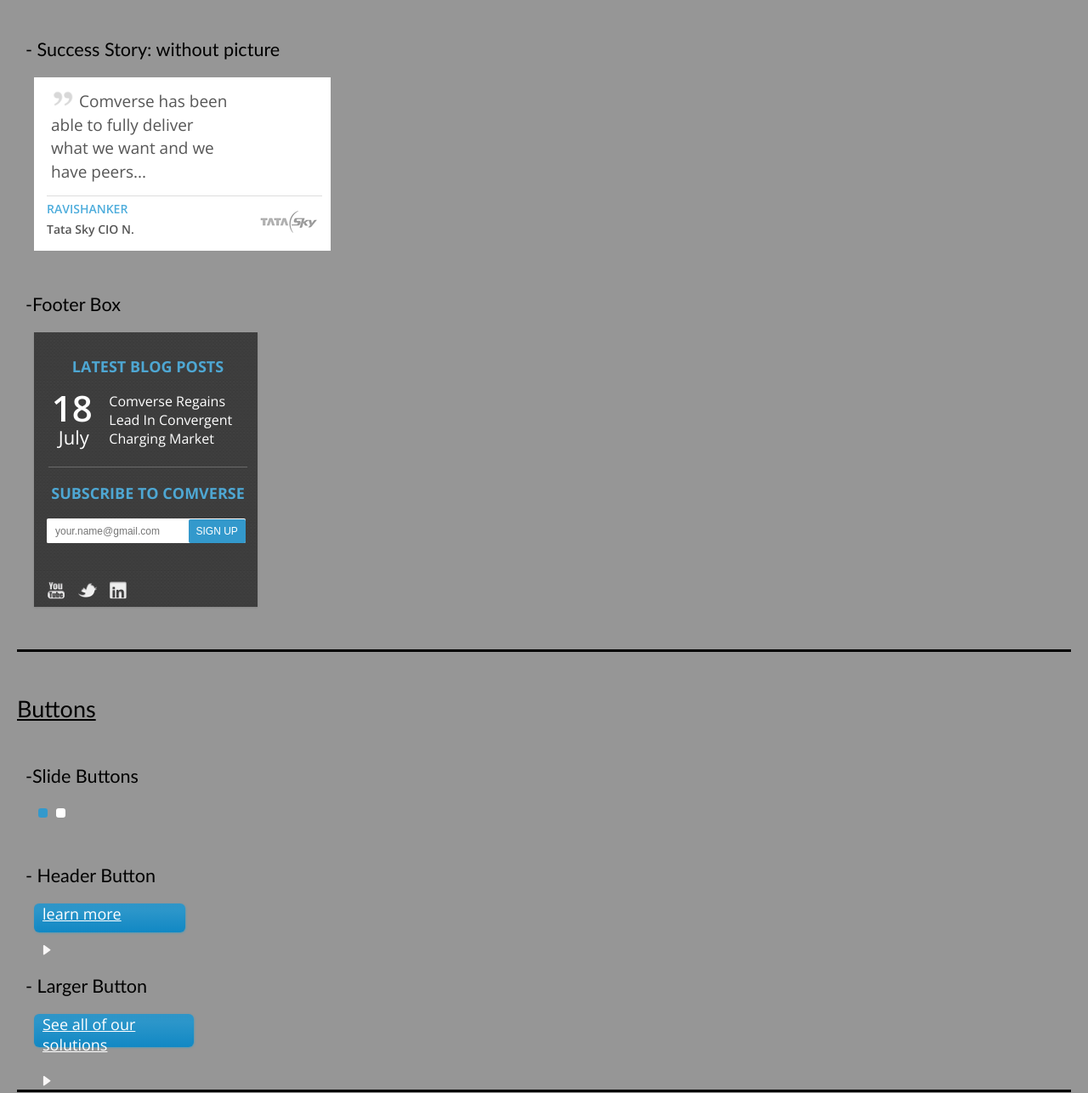
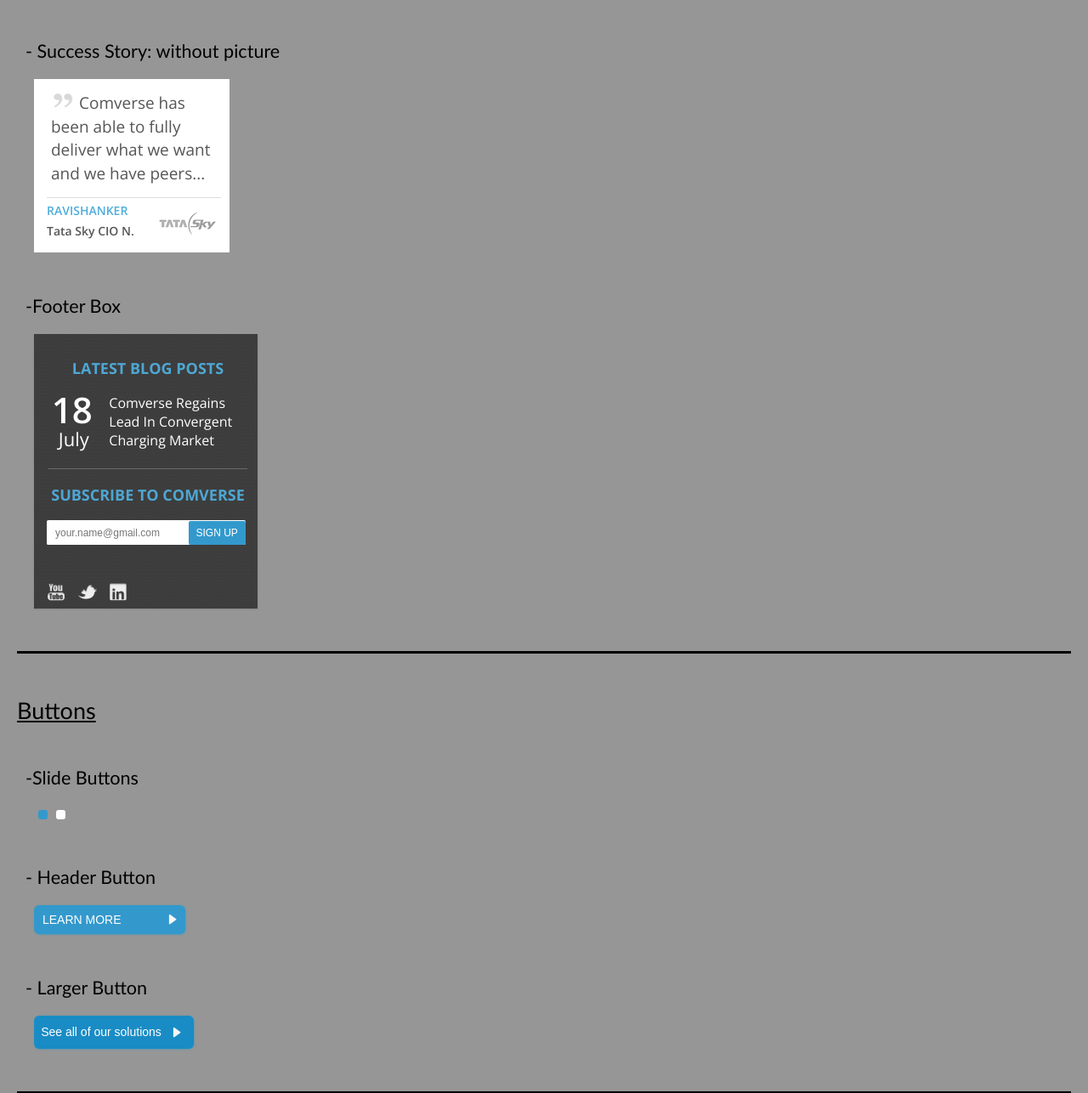
Before and after one commit to roy-s/comverse, a plain HTML site: page style-guide.html in a window 1280 px wide. Shown: the part 2984-4270 px from the top of the page at 85% size. Drawn offline with nearby package versions, Linux system fonts and the light colour scheme.

Commit message:
Forked css main for style guide. Forgot to change the style guide to reference the old css.

```diff
--- a/style-guide.html
+++ b/style-guide.html
@@ -3,7 +3,7 @@
 <head>
 	<meta charset="UTF-8">
 	<title>Comverse Style Guide</title>
-	<link rel="stylesheet" href="css/main.css">
+	<link rel="stylesheet" href="css/main-style-guide.css">
 	<link rel="stylesheet" href="css/style-guide.css">
 	<link href='http://fonts.googleapis.com/css?family=Open+Sans:700,300,600,800,400' rel='stylesheet' type='text/css'>
 
@@ -134,7 +134,7 @@
 
 		<figure class="clearfix">
 			<figcaption>- Success Story: without picture</figcaption>
-			<div class="success-story clearfix">
+			<div class="success-story no-face clearfix">
 				<div class="customer-quote clearfix" >
 					<img src="img/quote-grey.png" alt="quote decoration" width="27" height="20">
 					<p>Comverse has been able to fully deliver what we want and we have peers...</p>
```
